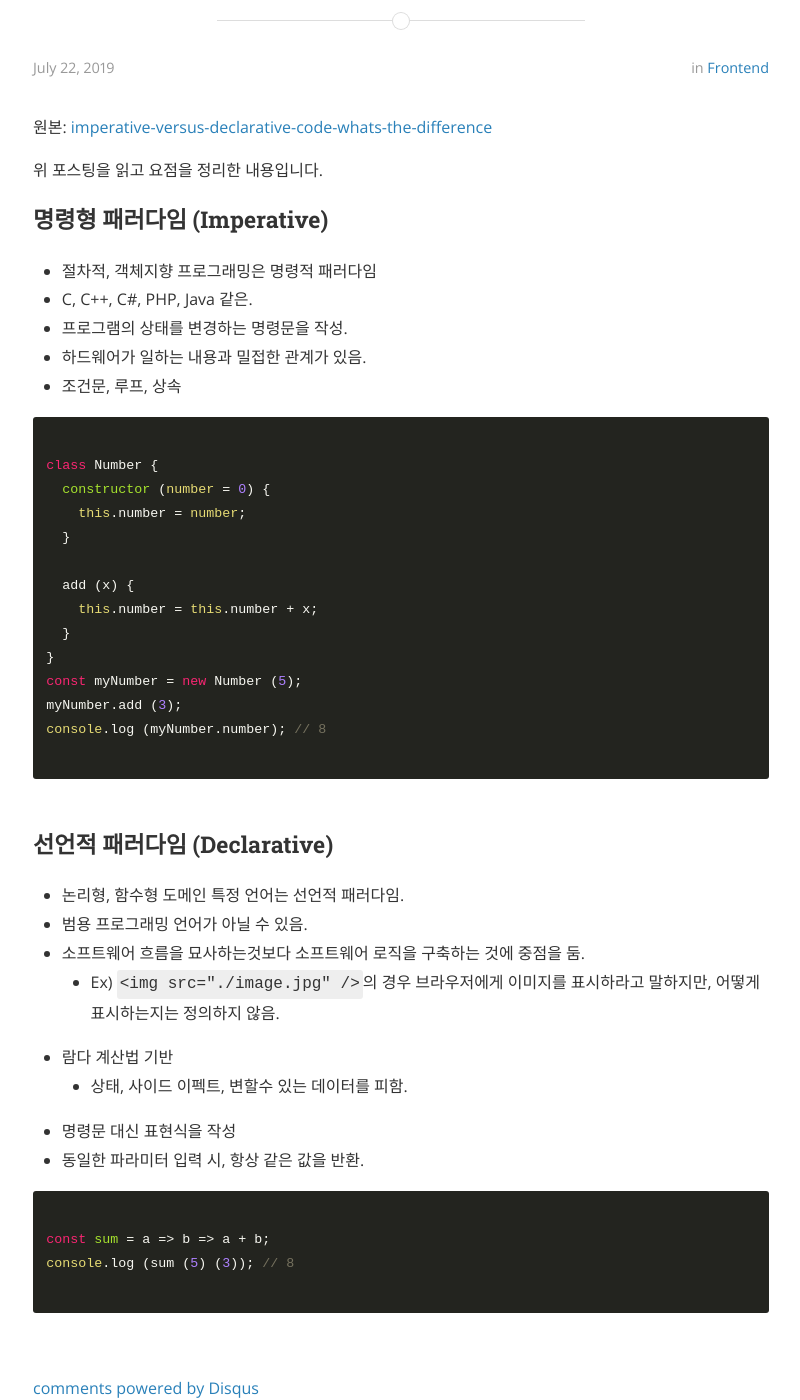
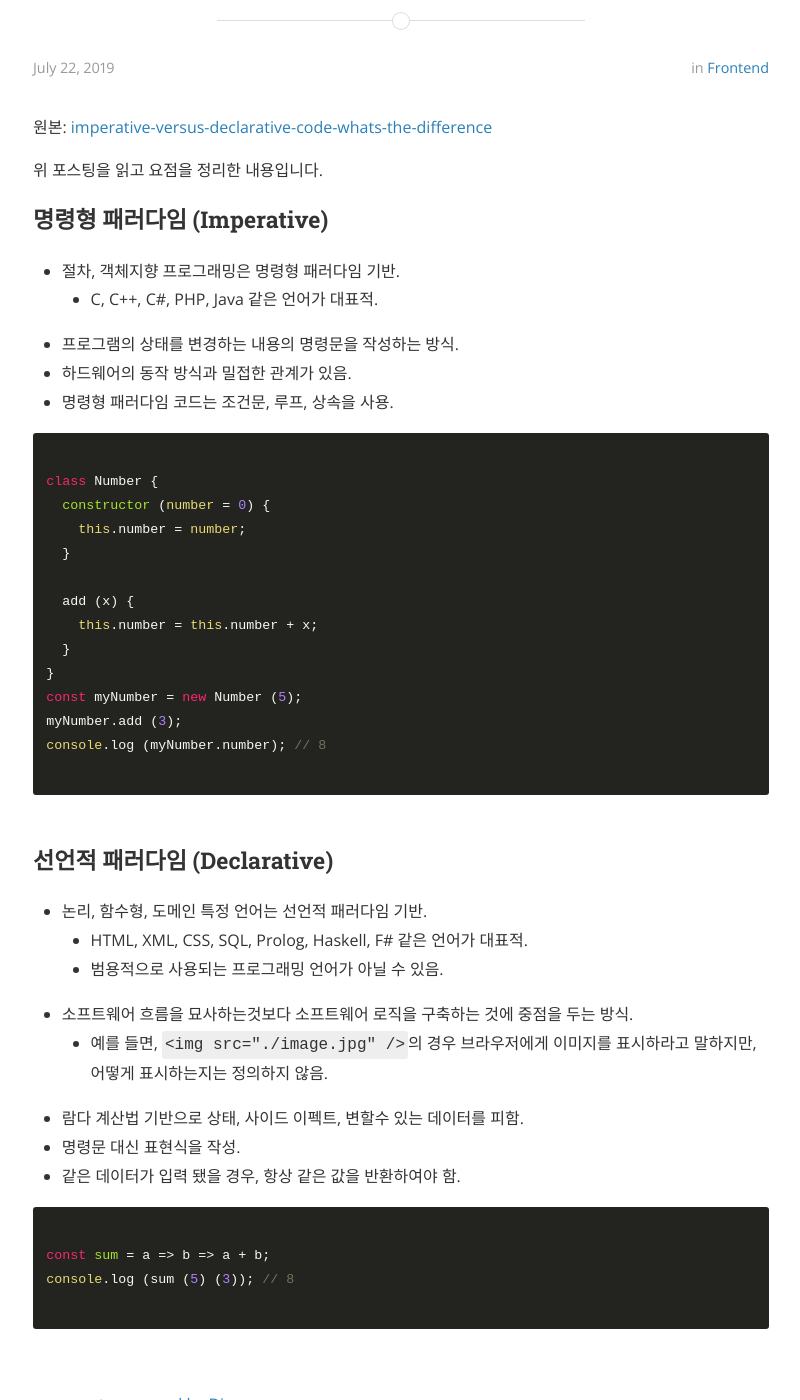
Before and after one commit to devhyunseok/devhyunseok.github.io, a Jekyll site: the page built from _posts/2019-07-22-imperative-versus-declarative.markdown, in a window 1280 px wide and 1400 px high, scrolled down 227 px. Shown: the whole window, without its empty margins (239-1039 px from the left). Built offline with Jekyll 4.4.1, drawn with Linux system fonts in a browser that asks for light colours; nearby versions of some CDN libraries; comment, search, counter and statistics services are not loaded.

Commit message:
내용 수정

```diff
--- a/_posts/2019-07-22-imperative-versus-declarative.markdown
+++ b/_posts/2019-07-22-imperative-versus-declarative.markdown
@@ -11,11 +11,11 @@ comments: true
 위 포스팅을 읽고 요점을 정리한 내용입니다.
 
 ### 명령형 패러다임 (Imperative)
-- 절차적, 객체지향 프로그래밍은 명령적 패러다임
-- C, C++, C#, PHP, Java 같은.
-- 프로그램의 상태를 변경하는 명령문을 작성.
-- 하드웨어가 일하는 내용과 밀접한 관계가 있음.
-- 조건문, 루프, 상속
+- 절차, 객체지향 프로그래밍은 명령형 패러다임 기반.
+    - C, C++, C#, PHP, Java 같은 언어가 대표적.
+- 프로그램의 상태를 변경하는 내용의 명령문을 작성하는 방식.
+- 하드웨어의 동작 방식과 밀접한 관계가 있음.
+- 명령형 패러다임 코드는 조건문, 루프, 상속을 사용.
 
 <pre>
 <code>
@@ -37,14 +37,14 @@ console.log (myNumber.number); // 8
 
 
 ### 선언적 패러다임 (Declarative)
-- 논리형, 함수형 도메인 특정 언어는 선언적 패러다임.
-- 범용 프로그래밍 언어가 아닐 수 있음.
-- 소프트웨어 흐름을 묘사하는것보다 소프트웨어 로직을 구축하는 것에 중점을 둠.
-    - Ex) `<img src="./image.jpg" />`의 경우 브라우저에게 이미지를 표시하라고 말하지만, 어떻게 표시하는지는 정의하지 않음.
-- 람다 계산법 기반
-    - 상태, 사이드 이펙트, 변할수 있는 데이터를 피함.
-- 명령문 대신 표현식을 작성
-- 동일한 파라미터 입력 시, 항상 같은 값을 반환.
+- 논리, 함수형, 도메인 특정 언어는 선언적 패러다임 기반.
+    - HTML, XML, CSS, SQL, Prolog, Haskell, F# 같은 언어가 대표적.
+    - 범용적으로 사용되는 프로그래밍 언어가 아닐 수 있음.
+- 소프트웨어 흐름을 묘사하는것보다 소프트웨어 로직을 구축하는 것에 중점을 두는 방식.
+    - 예를 들면, `<img src="./image.jpg" />`의 경우 브라우저에게 이미지를 표시하라고 말하지만, 어떻게 표시하는지는 정의하지 않음.
+- 람다 계산법 기반으로 상태, 사이드 이펙트, 변할수 있는 데이터를 피함.
+- 명령문 대신 표현식을 작성.
+- 같은 데이터가 입력 됐을 경우, 항상 같은 값을 반환하여야 함.
 
 <pre>
 <code>
```
